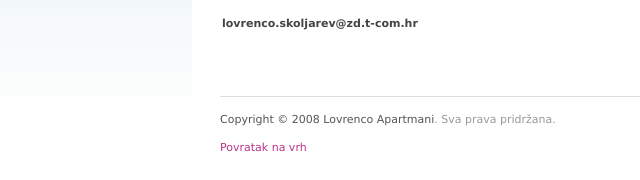
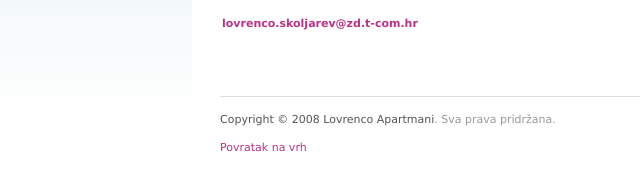
Before and after one commit to sramov/lovrenco, a plain HTML site: page contact/index.html in a window 1280 px wide. Shown: the part 447-627 px from the top of the page, 0-640 px from the left. Drawn offline with Linux system fonts and the light colour scheme.

Commit message:
D4X02c7CltAn

```diff
--- a/contact/index.html
+++ b/contact/index.html
@@ -43,7 +43,7 @@
       <h1>Kontakt</h1>
       <p>Možete nas kontaktirati ili ostvariti rezervaciju preko email-a ili nas nazvati na broj telefona +385 <strong>99 7063506</strong>.</p>
       <p>Put male luke 40<br>23273 Kali<br>+385 99 7063506 (Jelica)<br>+385 99 7063505 (Lovrenco)</p>
-      <p><strong>lovrenco.skoljarev@zd.t-com.hr</strong></p>
+      <p><strong><a href="mailto:lovrenco.skoljarev@zd.t-com.hr">lovrenco.skoljarev@zd.t-com.hr</a></strong></p>
     </div>
     <div id="foot">
       <p><strong>Copyright © 2008 Lovrenco Apartmani</strong>. Sva prava pridržana.</p>
```
Also changed, not shown: en/contact/index.html (+1 -1 lines).
